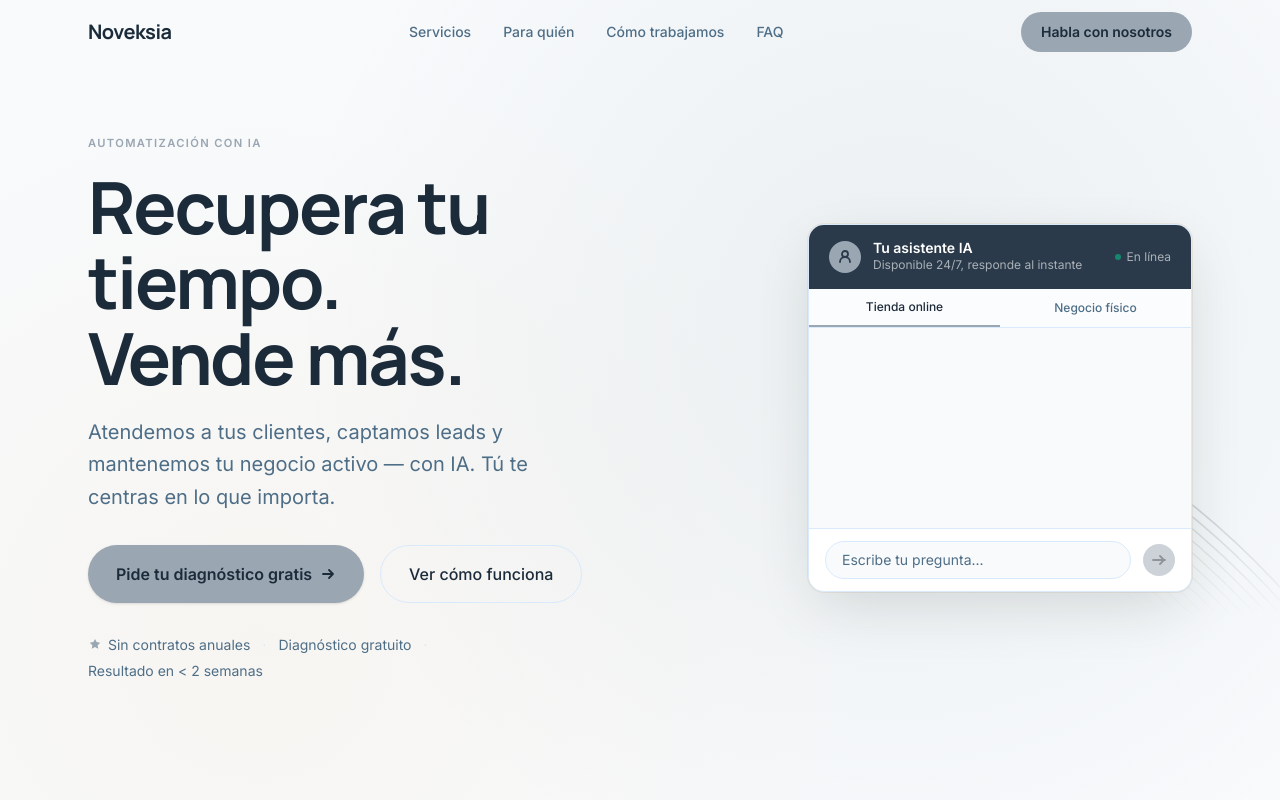
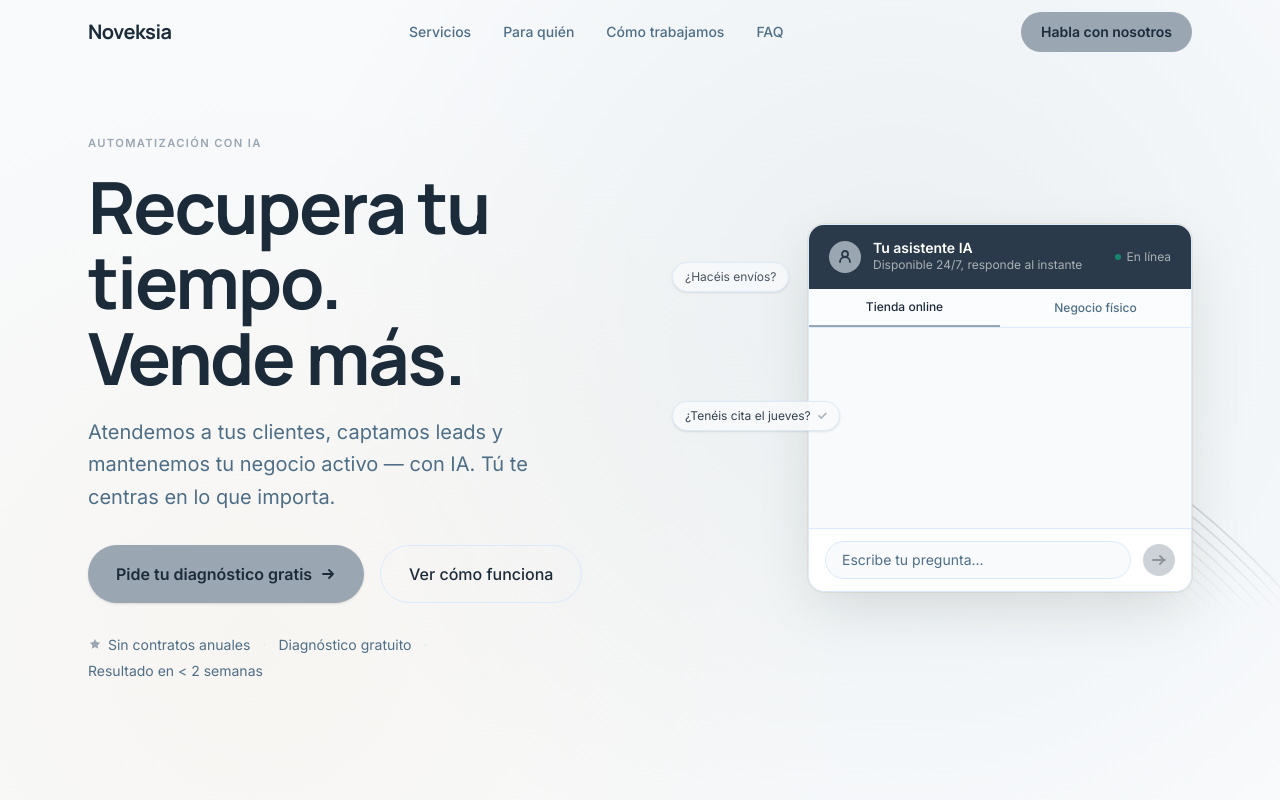
Before and after one commit to Noveksia/Noveksia-WebSite, a Next.js app: page / in a window 1280 px wide. Shown: the top 800 px of the page. Built offline with nearby package versions, Linux system fonts and the light colour scheme.

Commit message:
add floating message bubbles animation to hero

```diff
--- /dev/null
+++ b/components/FloatingMessages.tsx
@@ -0,0 +1,138 @@
+"use client";
+
+import { useState, useEffect, useRef } from "react";
+import { AnimatePresence, motion, useReducedMotion } from "framer-motion";
+
+const POSITIONS = [
+  { top: "10%",    left: "0" },
+  { top: "48%",    left: "0" },
+  { bottom: "14%", left: "4%" },
+] as const;
+
+type Bubble = { id: number; text: string; posIndex: number };
+
+function BubbleItem({
+  id,
+  text,
+  position,
+  onRemove,
+}: {
+  id: number;
+  text: string;
+  position: (typeof POSITIONS)[number];
+  onRemove: (id: number) => void;
+}) {
+  const [showCheck, setShowCheck] = useState(false);
+
+  useEffect(() => {
+    const t1 = setTimeout(() => setShowCheck(true), 2200);
+    const t2 = setTimeout(() => onRemove(id), 3800);
+    return () => { clearTimeout(t1); clearTimeout(t2); };
+    // eslint-disable-next-line react-hooks/exhaustive-deps
+  }, []);
+
+  return (
+    <motion.div
+      initial={{ opacity: 0, y: 10 }}
+      animate={{ opacity: 0.88, y: 0 }}
+      exit={{ opacity: 0, y: -8 }}
+      transition={{ duration: 0.5, ease: "easeOut" }}
+      aria-hidden="true"
+      style={{ position: "absolute", pointerEvents: "none", ...position }}
+      className="flex items-center gap-1 bg-[var(--paper)] border border-[var(--line)] rounded-full px-3 py-1.5 text-xs text-[var(--ink)] shadow-sm whitespace-nowrap"
+    >
+      {text}
+      <AnimatePresence>
+        {showCheck && (
+          <motion.span
+            key="check"
+            initial={{ opacity: 0 }}
+            animate={{ opacity: 1 }}
+            exit={{ opacity: 0 }}
+            transition={{ duration: 0.3 }}
+            className="text-[var(--honey)] font-semibold ml-0.5 shrink-0"
+          >
+            ✓
+          </motion.span>
+        )}
+      </AnimatePresence>
+    </motion.div>
+  );
+}
+
+export function FloatingMessages({ messages }: { messages: readonly string[] }) {
+  const prefersReducedMotion = useReducedMotion();
+  const [isDesktop, setIsDesktop] = useState(false);
+  const [bubbles, setBubbles] = useState<Bubble[]>([]);
+  const nextId = useRef(0);
+  const msgIdx = useRef(0);
+
+  useEffect(() => {
+    const check = () => setIsDesktop(window.innerWidth >= 1024);
+    check();
+    window.addEventListener("resize", check);
+    return () => window.removeEventListener("resize", check);
+  }, []);
+
+  useEffect(() => {
+    if (!isDesktop) return;
+
+    let alive = true;
+
+    function step() {
+      if (!alive) return;
+      const id = nextId.current++;
+      const text = messages[msgIdx.current++ % messages.length];
+
+      setBubbles((prev) => {
+        if (prev.length >= 2 || prev.some((b) => b.id === id)) return prev;
+        const usedPos = new Set(prev.map((b) => b.posIndex));
+        const avail = [0, 1, 2].filter((i) => !usedPos.has(i));
+        if (!avail.length) return prev;
+        const posIndex = avail[Math.floor(Math.random() * avail.length)];
+        return [...prev, { id, text, posIndex }];
+      });
+
+      setTimeout(step, 2000 + Math.random() * 1500);
+    }
+
+    const init = setTimeout(step, 800);
+    return () => { alive = false; clearTimeout(init); };
+  }, [isDesktop, messages]);
+
+  const removeBubble = (id: number) =>
+    setBubbles((prev) => prev.filter((b) => b.id !== id));
+
+  if (!isDesktop) return null;
+
+  if (prefersReducedMotion) {
+    return (
+      <>
+        {[0, 1].map((i) => (
+          <div
+            key={i}
+            aria-hidden="true"
+            style={{ position: "absolute", ...POSITIONS[i], opacity: 0.7, pointerEvents: "none" }}
+            className="bg-[var(--paper)] border border-[var(--line)] rounded-full px-3 py-1.5 text-xs text-[var(--ink)] whitespace-nowrap"
+          >
+            {messages[i % messages.length]}
+          </div>
+        ))}
+      </>
+    );
+  }
+
+  return (
+    <AnimatePresence>
+      {bubbles.map((b) => (
+        <BubbleItem
+          key={b.id}
+          id={b.id}
+          text={b.text}
+          position={POSITIONS[b.posIndex]}
+          onRemove={removeBubble}
+        />
+      ))}
+    </AnimatePresence>
+  );
+}
--- a/components/Hero.tsx
+++ b/components/Hero.tsx
@@ -3,6 +3,7 @@
 import { useState, useEffect, useRef } from "react";
 import { site } from "@/content/site";
 import { FloatingPathsBackground } from "@/components/ui/background-paths";
+import { FloatingMessages } from "@/components/FloatingMessages";
 
 type Message = {
   from: "user" | "bot";
@@ -194,7 +195,8 @@ export function Hero() {
         </div>
 
         {/* Right: Chat demo */}
-        <div className="flex justify-center lg:justify-end">
+        <div className="relative flex justify-center lg:justify-end">
+          <FloatingMessages messages={site.hero.floatingMessages} />
           <div
             className="w-full max-w-sm bg-[var(--paper)] rounded-2xl shadow-2xl border border-[var(--line)] overflow-hidden"
             style={{ boxShadow: "0 20px 60px -10px rgba(21,33,28,0.15), 0 0 0 1px rgba(227,223,214,0.6)" }}
--- a/content/site.ts
+++ b/content/site.ts
@@ -32,6 +32,16 @@ export const site = {
       "Atendemos a tus clientes, captamos leads y mantenemos tu negocio activo — con IA. Tú te centras en lo que importa.",
     cta: { label: "Pide tu diagnóstico gratis", href: "#contacto" },
     ctaSecondary: { label: "Ver cómo funciona", href: "#servicios" },
+    floatingMessages: [
+      "¿Dónde está mi pedido?",
+      "¿Tenéis cita el jueves?",
+      "¿Hacéis envíos?",
+      "¿Abrís el domingo?",
+      "¿Te queda talla M?",
+      "Quiero una devolución",
+      "¿Qué horario tenéis?",
+      "¿Hacéis descuentos?",
+    ],
     // Conversación guionizada para el mini-demo del asistente
     demo: {
       title: "Tu asistente IA",
```
